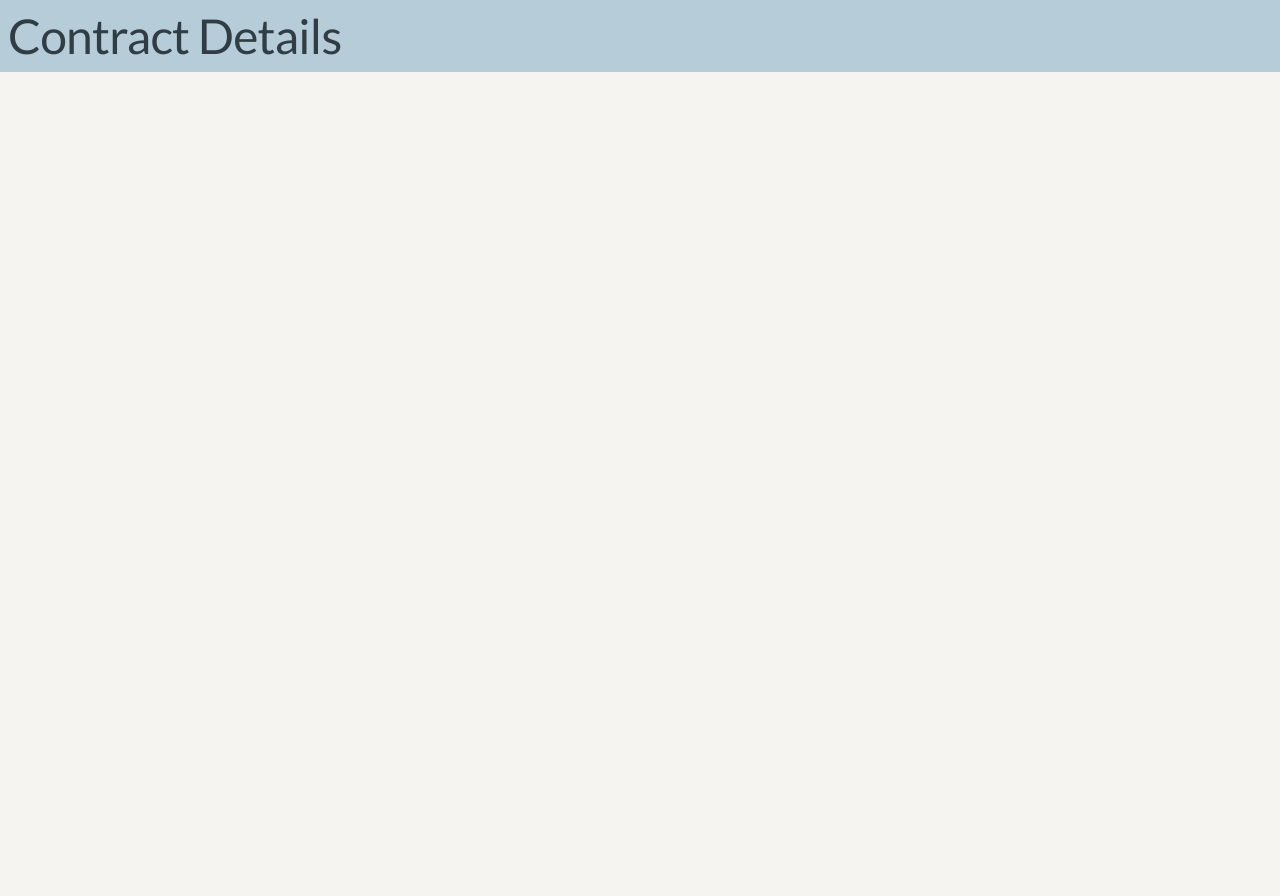
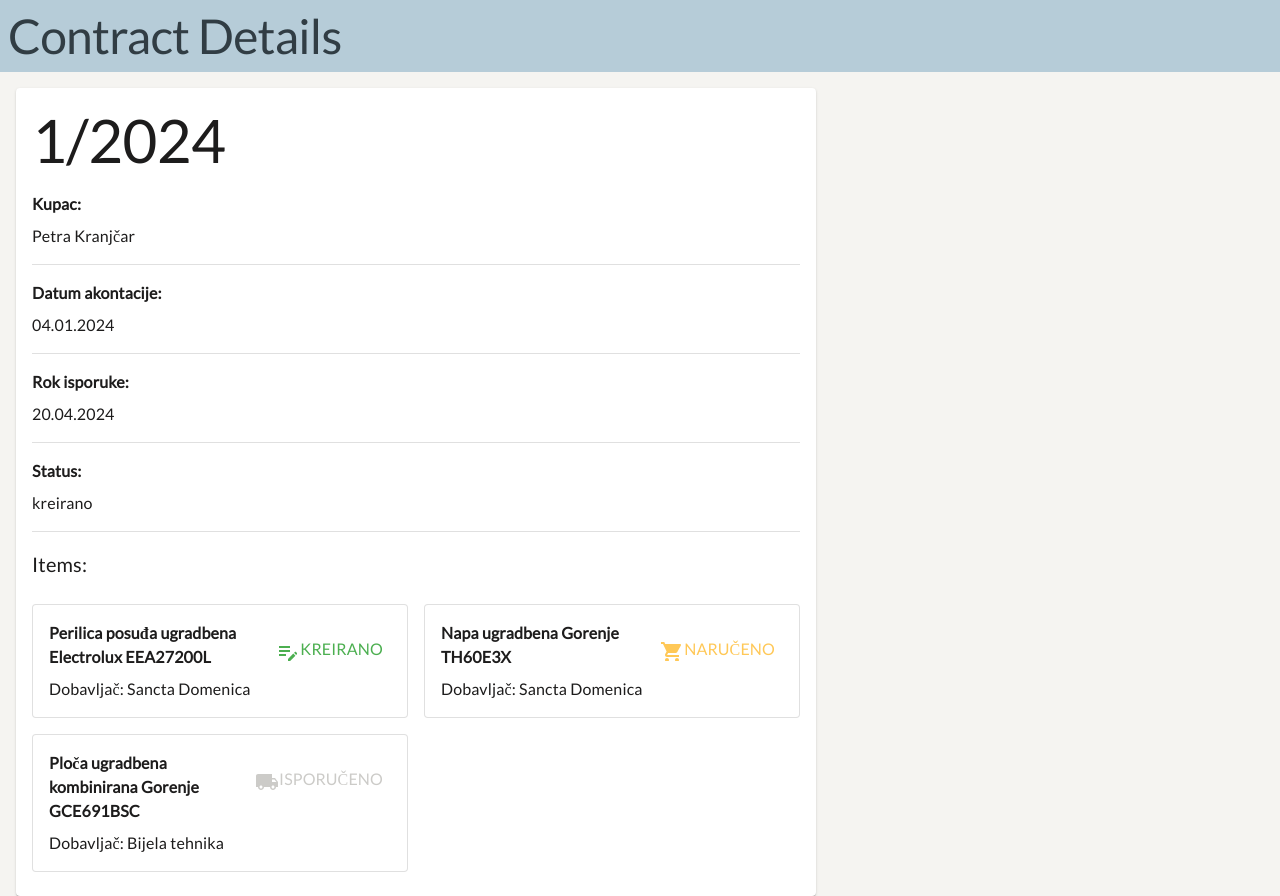
Before and after one commit to SilvijaProzinger/Contract-Managing-App, a React (Create React App) app: page /contract/1 in a window 1280 px wide. Before the commit the page ends 800 px from the top, so only its background shows below. Built offline with nearby package versions, Linux system fonts and the light colour scheme.

Commit message:
add contract details and fix store error

```diff
--- a/src/components/AddNewContract.tsx
+++ b/src/components/AddNewContract.tsx
@@ -17,10 +17,12 @@ type Props = {
 };
 
 const AddNewContract = ({ isNewModalOpen, onClose }: Props) => {
-  const { addContract } = useContractsStore();
+  const { addContract, contracts } = useContractsStore();
+
+  let lastContractId = contracts[contracts.length - 1].id
 
   const [newContractData, setNewContractData] = useState<Contract>({
-    id: 0,
+    id: ++lastContractId,
     kupac: "",
     broj_ugovora: "",
     datum_akontacije: "",
@@ -37,6 +39,7 @@ const AddNewContract = ({ isNewModalOpen, onClose }: Props) => {
   };
 
   const handleSubmit = () => {
+    console.log(newContractData)
     addContract(newContractData);
     onClose();
   };
--- a/src/components/ContractDetails.tsx
+++ b/src/components/ContractDetails.tsx
@@ -1,12 +1,137 @@
-import { Container } from "@mui/material";
+import { useState, useEffect } from "react";
+import { useParams } from "react-router";
+import {
+  Container,
+  Typography,
+  Card,
+  CardContent,
+  Divider,
+  Grid,
+  CircularProgress,
+} from "@mui/material";
 import Header from "./Header";
+import { convertDate } from "../utils/convertDate";
+import { Contract, Item, Items } from "../types/types";
+import { useItemsStore } from "../store/itemsStore";
+import { useContractsStore } from "../store/contractsStore";
+import { fetchItems } from "../utils/fetchFromItemsApi";
+import useFetch from "../hooks/useFetch";
+import ContractItems from "./ContractItems";
 
 const ContractDetails = () => {
+  const { id } = useParams();
+  const { contracts } = useContractsStore.getState();
+  const { setItems } = useItemsStore();
+  const { data: items, loading, error } = useFetch(fetchItems); // fetch items
+
+  const [contract, setContract] = useState<Contract | undefined>(undefined);
+  const [relatedItems, setRelatedItems] = useState<Item[]>([]);
+
+  const getContractById = (id: number) => {
+    const { contracts } = useContractsStore.getState();
+    return contracts.find((contract: Contract) => contract.id === id);
+  };
+
+  // if url param id exists, get contract with that same id from state
+  useEffect(() => {
+    if (id) {
+      const contractById = getContractById(parseInt(id));
+      setContract(contractById);
+    }
+  }, [contracts, id]);
+
+  // call set method from store and update items state array
+  useEffect(() => {
+    if (contract) {
+      setItems(items as Items[]);
+    }
+  }, [setItems, contract, items]);
+
+  useEffect(() => {
+    if (contract) {
+      const matchedItems =
+        (items as Items[]).find(
+          (item: Items) =>
+            item.broj_ugovora === (contract as Contract).broj_ugovora
+        )?.artikli || [];
+      setRelatedItems(matchedItems);
+    }
+  }, [contract, items]);
+
   return (
     <Container maxWidth={false} disableGutters>
-      <Header
-        title={"Contract Details"}
-      />
+      <Header title={"Contract Details"} />
+      {loading && <CircularProgress sx={{ margin: '1rem'}} />}
+      {error && (
+        <Typography variant="h3">
+          No data found. Please try a different contract.
+        </Typography>
+      )}
+      {contract && (
+        <Card sx={{ maxWidth: "800px", marginLeft: "1rem", marginTop: "1rem" }}>
+          <CardContent>
+            <Typography variant="h2" sx={{ marginBottom: "1rem" }}>
+              {(contract as Contract).broj_ugovora}
+            </Typography>
+            <Typography
+              fontWeight={600}
+              paragraph
+              sx={{ marginBottom: "0.5rem" }}
+            >
+              Kupac:
+            </Typography>
+            <Typography>{(contract as Contract).kupac}</Typography>
+            <Divider sx={{ marginTop: "1rem", marginBottom: "1rem" }} />
+            <Typography
+              fontWeight={600}
+              paragraph
+              sx={{ marginBottom: "0.5rem" }}
+            >
+              Datum akontacije:{" "}
+            </Typography>
+            <Typography>
+              {convertDate((contract as Contract).datum_akontacije)}
+            </Typography>
+            <Divider sx={{ marginTop: "1rem", marginBottom: "1rem" }} />
+            <Typography
+              fontWeight={600}
+              paragraph
+              sx={{ marginBottom: "0.5rem" }}
+            >
+              Rok isporuke:
+            </Typography>
+            <Typography>
+              {convertDate((contract as Contract).rok_isporuke)}
+            </Typography>
+            <Divider sx={{ marginTop: "1rem", marginBottom: "1rem" }} />
+            <Typography
+              fontWeight={600}
+              paragraph
+              sx={{ marginBottom: "0.5rem" }}
+            >
+              Status:
+            </Typography>
+            <Typography>
+              {(contract as Contract).status.toLowerCase()}
+            </Typography>
+            <Divider sx={{ marginTop: "1rem", marginBottom: "1rem" }} />
+            <Typography variant="h6" sx={{ marginTop: "1rem" }}>
+              Items:
+            </Typography>
+            <Grid container spacing={2} mt={1}>
+              {relatedItems.map((item) => (
+                <Grid item xs={12} sm={6} md={6} lg={6} key={item.id}>
+                  <ContractItems
+                    naziv={item.naziv}
+                    dobavljac={item.dobavljac}
+                    status={item.status}
+                  />
+                </Grid>
+              ))}
+            </Grid>
+          </CardContent>
+        </Card>
+      )}
     </Container>
   );
 };
--- /dev/null
+++ b/src/components/ContractItems.tsx
@@ -0,0 +1,31 @@
+import { Box, Typography, Paper } from "@mui/material";
+import { styled } from "@mui/material/styles";
+import StatusBadge from "./StatusBadge";
+
+type Props = {
+  naziv: string;
+  dobavljac: string;
+  status: string;
+};
+
+const BoxCustom = styled(Paper)((Box) => ({
+  display: "flex",
+  justifyContent: "space-between",
+  padding: '1rem'
+}));
+
+const ContractItems = ({ naziv, dobavljac, status }: Props) => {
+  return (
+    <BoxCustom variant="outlined">
+      <Box>
+        <Typography pb={1} fontWeight={600}>
+          {naziv}
+        </Typography>
+        <Typography>Dobavljač: {dobavljac}</Typography>
+      </Box>
+      <StatusBadge status={status} />
+    </BoxCustom>
+  );
+};
+
+export default ContractItems;
--- a/src/components/ContractListItem.tsx
+++ b/src/components/ContractListItem.tsx
@@ -1,9 +1,10 @@
 import { Card, Typography, Box, Button } from "@mui/material";
+import { Link } from "react-router-dom";
 import { Contract } from "../types/types";
 import StatusBadge from "./StatusBadge";
 import { useState } from "react";
 import EditContract from "./EditContract";
-import { convertDate } from "../utils/dateConvert";
+import { convertDate } from "../utils/convertDate";
 
 type Props = {
   contract: Contract;
@@ -44,11 +45,18 @@ const ContractListItem = ({ contract }: Props) => {
         <Button variant="outlined" color="primary" onClick={openEditModal}>
           Edit
         </Button>
-        <Button variant="contained" color="primary" sx={{ ml: 1 }}>
-          View
-        </Button>
+        <Link to={`/contract/${contract.id}`}>
+          {" "}
+          <Button variant="contained" color="primary" sx={{ ml: 1 }}>
+            View
+          </Button>
+        </Link>
       </Box>
-      <EditContract contractId={contract.id} isEditModalOpen={isEditModalOpen} onClose={closeEditModal} />
+      <EditContract
+        contractId={contract.id}
+        isEditModalOpen={isEditModalOpen}
+        onClose={closeEditModal}
+      />
     </Card>
   );
 };
--- a/src/hooks/useFetch.ts
+++ b/src/hooks/useFetch.ts
@@ -1,12 +1,10 @@
 import { useEffect, useState } from "react";
 import { Contract, Items } from "../types/types";
 
-const fetchItems = () => {};
-
-type FetchFunction = () => Promise<Contract[]>;
+type FetchFunction = () => Promise<Contract[]> | Promise<Items[]>;
 
 const useFetch = (apiToFetch: FetchFunction) => {
-  const [data, setData] = useState<Contract[] | Items | null>(null);
+  const [data, setData] = useState<Contract[] | Items[] | null>(null);
   const [loading, setLoading] = useState(true);
   const [error, setError] = useState<Error | null>(null);
 
--- a/src/store/contractsStore.ts
+++ b/src/store/contractsStore.ts
@@ -1,7 +1,7 @@
 import { create } from "zustand";
 import { Contract, ContractsState } from "../types/types";
 
-const useContractsStore = create<ContractsState>((set) => ({
+const useContractsStore = create<ContractsState>((set, get) => ({
   contracts: [],
   setContracts: (newContracts: Contract[]) => set({ contracts: newContracts }),
   addContract: (newContract: Contract) =>
@@ -15,8 +15,8 @@ const useContractsStore = create<ContractsState>((set) => ({
       ),
     })),
   getContractById: (id: number) => {
-    const { contracts } = useContractsStore.getState();
-    return contracts.find((contract: Contract) => contract.id === id);
+    const contractsState = get().contracts;
+    return contractsState.find((contract: Contract) => contract.id === id);
   },
 }));
 
--- a/src/store/articlesStore.ts
+++ b/src/store/itemsStore.ts
@@ -1,9 +1,9 @@
 import { create } from "zustand";
-import { ItemState,Item } from "../types/types";
+import { ItemState, Items } from "../types/types";
 
 const useItemsStore = create<ItemState>((set) => ({
   items: [],
-  setItems: (newItem: Item[]) => set({ items: newItem }),
+  setItems: (newItem: Items[]) => set({ items: newItem }),
 }));
 
 export { useItemsStore };
--- /dev/null
+++ b/src/utils/fetchFromItemsApi.ts
@@ -0,0 +1,12 @@
+import { Items } from "../types/types";
+import items from "../api/items.json";
+
+// helper function to fetch from the mock items api
+export const fetchItems = () => {
+  return new Promise<Items[]>((resolve, reject) => {
+    setTimeout(() => {
+      resolve(items);
+      reject(new Error("Failed to fetch items data"));
+    }, 1000);
+  });
+};
```
Also changed, not shown: src/types/types.ts (+5 -5 lines), src/utils/convertDate.ts (renamed from src/utils/dateConvert.ts).
